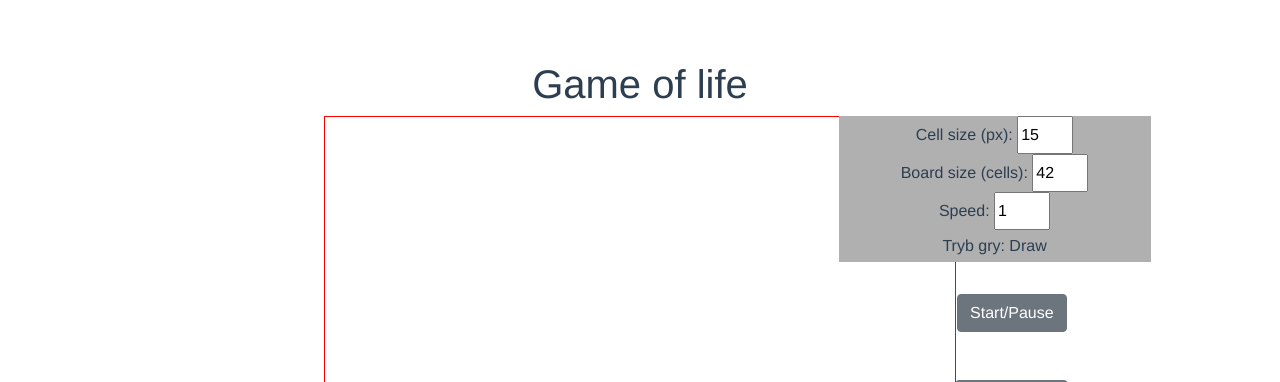
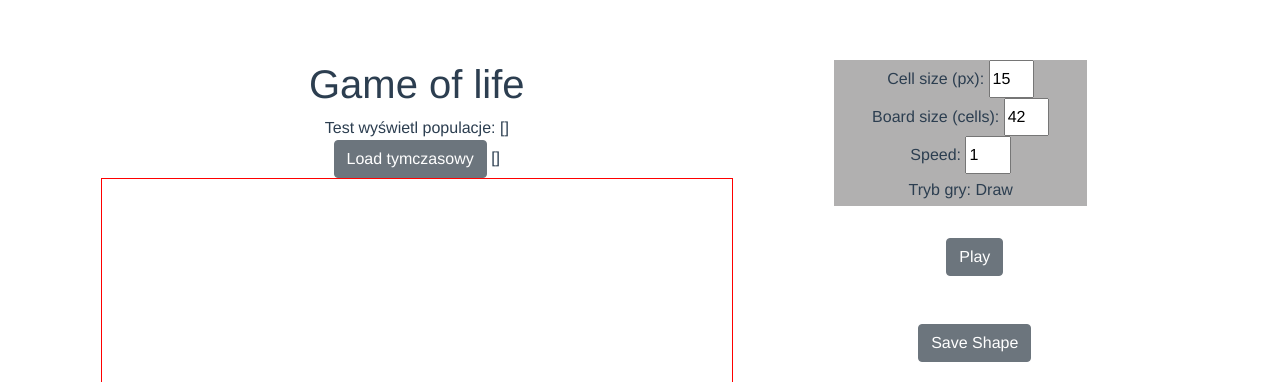
Before and after one commit to mmach1988/Game-of-Life-vue, a Vue app: page / in a window 1280 px wide. Shown: the top 382 px of the page. Built offline with nearby package versions, Linux system fonts and the light colour scheme; no server answers.

Commit message:
Wip
Co-authored-by: TomekoLeko <TomekoLeko@users.noreply.github.com>

```diff
--- a/src/App.vue
+++ b/src/App.vue
@@ -1,7 +1,9 @@
 <template>
   <div id="app" style="position: relative;">
+    <div class="container">
+      <div>
     <h1 ><span>Game of life</span></h1>
-  <div class="container">
+    <div style="width: 100%">Test wyświetl populacje: {{ population }}</div>
     <div> </div>
     <div>
     <simulation-canvas
@@ -18,7 +20,8 @@
     :gameMode = "gameMode"
     />
     </div>
-    <div>
+  </div>
+    <div class="stats">
       <div class="input-div">
         Cell size (px): <input v-model="cellSize" type="number" />
       </div>
@@ -33,10 +36,11 @@
       <br />
       </div>
       <div class="margin-top">
-      <b-button class="mb-5" @click="startGame"> Start/Pause</b-button>
+      <b-button class="mb-5" @click="isPlaying ? stopGame() : startGame()"> {{ isPlaying ? "Pause" : "Play" }}</b-button>
         <div>
           <save-shape class="mb-5" v-if="gameMode === 'Draw'" :population='population' />
           <load-shapes
+            @update="updatePopulation"
             :cellSize="cellSize"
             :boardSize="boardSize"
             :speed="speed"
@@ -44,9 +48,9 @@
       </div>
     </div>
     </div>
+
     </div>
     </div>
-
 
 </template>
 
@@ -65,6 +69,7 @@ export default {
       isPlaying: false,
       isGameOver: false,
       population: [],
+      msg: 'nic',
 
     };
   },
@@ -102,6 +107,7 @@ export default {
   },
   methods: {
     updatePopulation(value) {
+      this.msg = value
       this.population = value
     },
     startGame() {
@@ -160,12 +166,15 @@ input {
 .container {
   margin: auto;
   display: grid;
-  grid-template-columns: 33.33% 33.33% 33.33% ;
+  grid-template-columns: 60% 40% ;
   justify-items: center;
   grid-template-rows: 2em;
 }
 .margin-top {
   margin: 2em 0 0 0;
+}
+.stats {
+  width: 22vw;
 }
 .input-div {
   background-color: rgb(177, 176, 176);
--- a/src/components/LoadShapes.vue
+++ b/src/components/LoadShapes.vue
@@ -1,10 +1,12 @@
 <template>
  <div>
-    <b-button v-b-modal.modal-1>Load shapes</b-button>
-    <b-modal id="modal-1" size="lg" title="BootstrapVue">
-      <p class="my-4">Saves to load</p>
+    <b-button v-b-modal.modal-1>Load shapes  </b-button>
+    <b-modal id="modal-1" size="lg" title="Saves to load">
+        {{ msg }}
+     <b-container class="d-flex flex-wrap">
         <div v-for="(save, index) in saves" :key="index" class="shapes-container">
             <shape-component
+            @update="loadPopulation"
             :cellSize="cellSize"
             :boardSize="boardSize"
             :speed="speed"
@@ -12,10 +14,9 @@
             :name="save.name"
             v-if="saves"
             />
-
-    </div>
+        </div >
+    </b-container>
     </b-modal>
-
  </div>
 </template>
 
@@ -27,7 +28,8 @@ export default {
 
 data: function() {
     return {
-        saves: []
+        saves: [],
+        msg: 'nic',
     };
 },
 props: ["cellSize", "boardSize", "speed"],
@@ -38,6 +40,11 @@ mounted() {
    this.loadSaves();
 },
 methods: {
+    loadPopulation(population) {
+        // zamiast przypisywania value do  msg, emitujemy wydarzenie do app.vue, załączamy value
+       this.msg = population
+       this.$emit('update', population)
+    },
     loadSaves() {
           this.axios.get('https://game-of-life-c6e2a-default-rtdb.firebaseio.com/saves.json')
           .then((response) => {
@@ -70,8 +77,7 @@ methods: {
         margin-bottom: 5em;
     }
     .shapes-container {
-        width: 100%;
-        border: 1px blue solid;
+        width: 50%;
     }
     #modal-1 {
         max-width: auto !important;
--- a/src/components/ShapeComponent.vue
+++ b/src/components/ShapeComponent.vue
@@ -1,13 +1,16 @@
 <template>
     <div>
-      <h2> {{ name }} </h2>
+      <h2> {{ name }}</h2>
+      <div>
         <canvas
+        @click="loadSave"
         ref="board"
         :width="boardSizePx"
         :height="boardSizePx"
         class="canvas"
       >
       </canvas>
+    </div>
     </div>
   </template>
 
@@ -26,9 +29,12 @@
       "name"
     ],
     computed: {
+      smallerCell() {
+        return this.cellSize / 2
+      },
       boardSizePx() {
         return (
-          this.boardSize * this.cellSize
+          this.boardSize * this.smallerCell
         );
       },
       timeOut() {
@@ -39,8 +45,7 @@
     },
     data: function() {
       return {
-        boardContext: null,
-        population: []
+        boardContext: null
       };
     },
     mounted() {
@@ -53,6 +58,11 @@
      window.removeEventListener("keydown", this.onKeyPress);
     },
     methods: {
+      loadSave() {
+        this.$emit('update', this.loadedPopulation)
+        console.log("Loading save: " + this.name)
+        console.log("Population: " + this.loadedPopulation)
+      },
     //   drawCell(event) {
     //     console.log(event)
     //     this.boardContext.beginPath();
@@ -73,11 +83,13 @@
     //     }
     //   },
       drawRect({ x, y }, color) {
+        x = x / 2
+        y = y / 2
         this.boardContext.rect(
-          x - x % this.cellSize,
-          y - y % this.cellSize,
-          this.cellSize,
-          this.cellSize
+          x - x % this.smallerCell,
+          y - y % this.smallerCell,
+          this.smallerCell,
+          this.smallerCell
         );
         this.boardContext.fillStyle = 'black';
         this.boardContext.fill();
@@ -88,9 +100,12 @@
 
   <style scoped>
   .canvas {
-    border: red 1px solid;
+    border: black 1px solid;
     margin: auto;
 
+  }
+  .canvas:hover {
+    border: green 2px solid;
 }
 
 
--- a/src/components/SimulationCanvas.vue
+++ b/src/components/SimulationCanvas.vue
@@ -1,5 +1,12 @@
 <template>
   <div>
+   <b-button
+   v-if="!isPlaying"
+   @click="loadSave()"
+   >
+   Load tymczasowy
+  </b-button>
+  {{ population }}
     <canvas
     ref="board"
     :width="boardSizePx"
@@ -89,8 +96,20 @@ export default {
     //   this.resetPopulation()
     // },
   },
+  methods: {
+    loadSave() {
+      let populationToLoad =[  { "x": 345, "y": 90 }, { "x": 345, "y": 105 }, { "x": 345, "y": 120 } ]
+      this.population.forEach(this.clear)
+      this.population = populationToLoad
+      this.boardContext.beginPath();
+      this.population.forEach(this.drawRect)
+      this.boardContext.closePath();
 
-  methods: {
+     // 1. czyścimy aktualną populację z ekranu
+      // 2. przypisujemy nową populację do zmiennej
+      // 3. rysujemy nową populację
+
+    },
     drawCell(event) {
       console.log(event)
       this.boardContext.beginPath();
```
Lines whose indentation alone changed are shown as unchanged.
